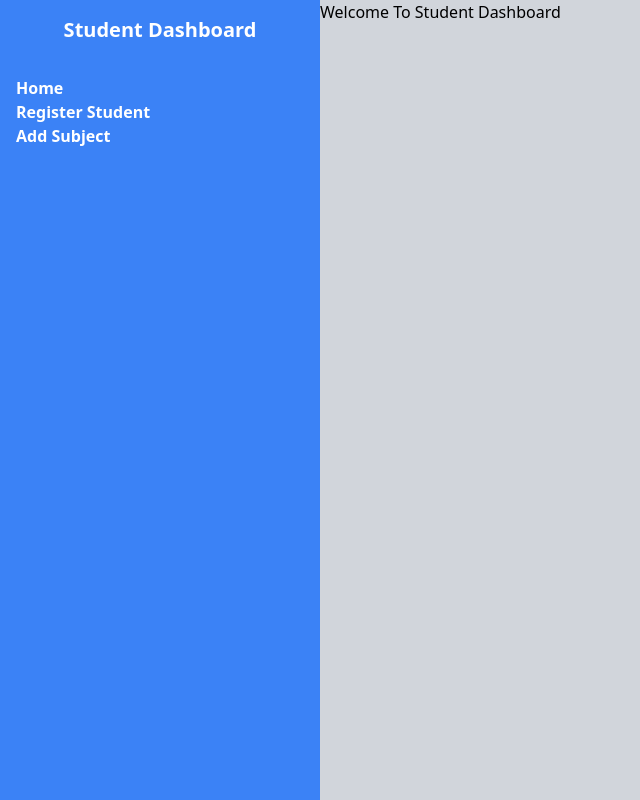
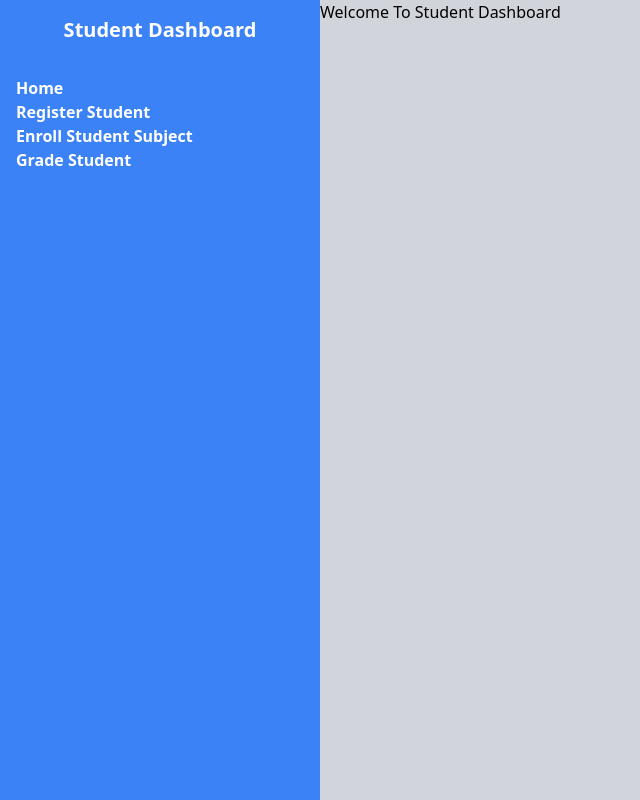
Before and after one commit to cordovacarlos22/data_base_alumni, a Next.js app: page / in a window 1280 px wide. Shown: the whole page, without its empty margins (0-640 px from the left). Built offline with nearby package versions, Linux system fonts and the light colour scheme.

Commit message:
refactor(COMPONENTS): :sparkles: change on nav link list

```diff
--- a/components/navigation/nav.jsx
+++ b/components/navigation/nav.jsx
@@ -10,9 +10,13 @@ const Nav = () => {
     link: '/register'
   },
   {
-    name: 'Add Subject',
-    link: '/addSubject'
-  }
+    name: 'Enroll Student Subject',
+    link: '/enrollStudentSubject'
+    },
+    {
+      name: 'Grade Student',
+      link: '/gradeStudent'
+    }
 
   ]
   return (
```
